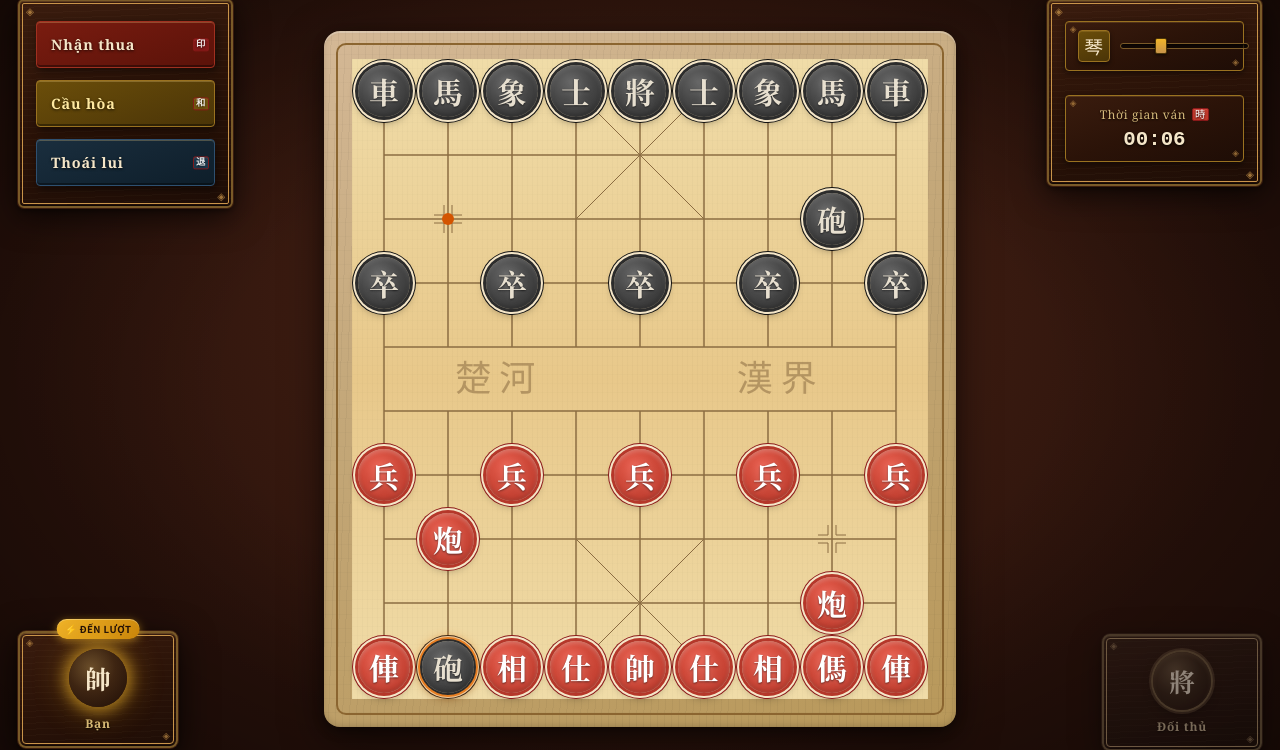
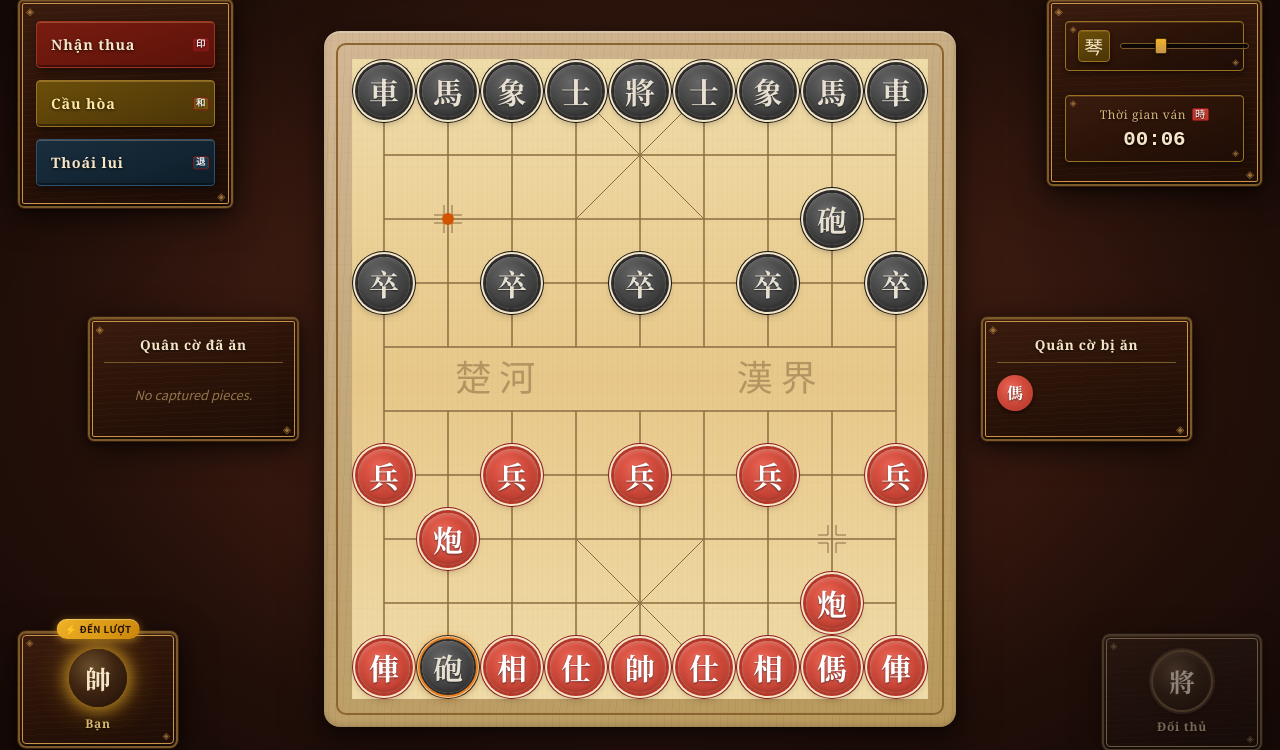
Before and after one commit to icetruong/xiangqi, a Django app: page /game/003f0011-367a-4dda-b052-a3e39c0b4f11/ in a window 1280 px wide. Shown: the part 21-771 px from the top of the page. Run offline with Django 5.2, Linux system fonts and the light colour scheme; data comes from the database, SQL or seed files in the repository; both versions use the stored data as it was after the commit; some web fonts are replaced.

Commit message:
feat: chess has been claimed

```diff
--- a/games/static/games/css/style.css
+++ b/games/static/games/css/style.css
@@ -2313,3 +2313,173 @@ body {
         text-align: center;
     }
 }
+
+/* ═══════════════════════════════════════════════════════════
+   Captured Pieces Area
+   ═══════════════════════════════════════════════════════════ */
+.captured-area {
+    display: flex;
+    flex-direction: column;
+    width: 14vw;
+    min-width: 120px;
+    max-width: 180px;
+    padding: 16px 14px;
+    /* Styles matching game settings panels */
+    background: repeating-linear-gradient(178deg,
+            rgba(255, 220, 160, .025) 0px,
+            rgba(255, 220, 160, .025) 1px,
+            transparent 1px,
+            transparent 6px),
+        linear-gradient(165deg, #3a1c0e 0%, #2b1308 50%, #1e0d06 100%);
+    border: 2px solid #7a5a28;
+    outline: 1px solid #c9944a;
+    outline-offset: -5px;
+    border-radius: 6px;
+    box-shadow: 0 0 0 1px #3a1c0e,
+        0 8px 32px rgba(0, 0, 0, .7),
+        0 2px 6px rgba(0, 0, 0, .5),
+        inset 0 1px 0 rgba(255, 200, 100, .18),
+        inset 0 -1px 0 rgba(0, 0, 0, .5);
+    margin: 0 20px;
+    position: relative;
+    user-select: none;
+}
+
+/* Ornaments for captured corners */
+.captured-area::before,
+.captured-area::after {
+    content: '◈';
+    position: absolute;
+    font-size: 0.65rem;
+    color: #c9944a;
+    opacity: 0.75;
+    line-height: 1;
+    pointer-events: none;
+}
+
+.captured-area::before {
+    top: 5px;
+    left: 6px;
+}
+
+.captured-area::after {
+    bottom: 5px;
+    right: 6px;
+}
+
+.captured-left {
+    margin-right: 25px;
+}
+
+.captured-right {
+    margin-left: 25px;
+}
+
+.captured-header {
+    font-size: 0.85rem;
+    font-weight: bold;
+    color: #f5e6c8;
+    text-align: center;
+    margin-bottom: 12px;
+    text-shadow: 0 1px 3px rgba(0, 0, 0, .7);
+    letter-spacing: 0.05em;
+    border-bottom: 1px solid #7a5a28;
+    padding-bottom: 8px;
+    font-family: 'Noto Serif', serif;
+}
+
+.captured-pieces {
+    display: flex;
+    flex-wrap: wrap;
+    gap: 10px;
+    justify-content: flex-start;
+    min-height: 48px;
+}
+
+/* ── Empty State ── */
+.captured-empty {
+    width: 100%;
+    color: #d4b87a;
+    font-size: 0.8rem;
+    text-align: center;
+    opacity: 0.6;
+    font-style: italic;
+    padding: 10px 0;
+}
+
+/* ── Captured Piece Mini Icon ── */
+.captured-mini-wrap {
+    position: relative;
+    width: 36px;
+    height: 36px;
+}
+
+.captured-badge {
+    position: absolute;
+    bottom: -6px;
+    right: -6px;
+    background: #c0392b;
+    color: white;
+    font-size: 0.6rem;
+    font-weight: bold;
+    border-radius: 4px;
+    padding: 1px 3px;
+    box-shadow: 0 1px 2px rgba(0, 0, 0, 0.8);
+    z-index: 10;
+    border: 1px solid #8b1a1a;
+    font-family: sans-serif;
+    line-height: 1;
+}
+
+/* Base class applied to the piece itself */
+.piece-mini {
+    width: 100% !important;
+    height: 100% !important;
+    position: relative !important;
+    left: auto !important;
+    top: auto !important;
+    margin: 0 !important;
+    transform: none !important;
+    cursor: default;
+    border-width: 2px !important;
+    box-shadow: 0 2px 4px rgba(0, 0, 0, 0.5) !important;
+}
+
+.piece-mini:hover {
+    transform: none !important;
+    filter: none !important;
+}
+
+.piece-mini .piece-text {
+    font-size: 16px !important;
+}
+
+/* ── Glow Effect for New Capture ── */
+@keyframes captureGlow {
+    0% {
+        box-shadow: 0 0 0 2px var(--highlight-gold), 0 0 16px rgba(240, 180, 41, 0.9) !important;
+        filter: brightness(1.3);
+    }
+
+    100% {
+        box-shadow: 0 2px 4px rgba(0, 0, 0, 0.5) !important;
+        filter: brightness(1);
+    }
+}
+
+.glow-new-capture {
+    animation: captureGlow 1.2s ease-out forwards;
+}
+
+/* ── Overriding the old capture fade out for JS transition ── */
+.piece--captured-animating {
+    pointer-events: none !important;
+    z-index: 100 !important;
+}
+
+/* Hide captured areas on small mobile screens */
+@media (max-width: 768px) {
+    .captured-area {
+        display: none;
+    }
+}
--- a/games/static/games/js/game.js
+++ b/games/static/games/js/game.js
@@ -468,7 +468,10 @@ function renderBoard(shouldAnimate) {
         // Remove from DOM after animation
         setTimeout(function () {
             if (capturedEl.parentNode) capturedEl.parentNode.removeChild(capturedEl);
+            updateCapturedUI(capturedEl);
         }, 180);
+    } else {
+        updateCapturedUI(null);
     }
 
     // ── Build pool of remaining existing pieces by code ──
@@ -712,6 +715,97 @@ function getCaptureTargets() {
         }
     }
     return targets;
+}
+
+function getCapturedPieces() {
+    var counts = { r: {}, b: {} };
+    for (var r = 0; r < ROWS; r++) {
+        for (var c = 0; c < COLS; c++) {
+            var code = boardState[r][c];
+            if (code) {
+                var side = code.charAt(0);
+                var pct = code.substring(1);
+                if (pct === 'N') pct = 'H'; // Unify Knights
+                counts[side][pct] = (counts[side][pct] || 0) + 1;
+            }
+        }
+    }
+
+    var initial = { K: 1, A: 2, E: 2, H: 2, R: 2, C: 2, P: 5 };
+    var sortOrder = { K: 1, A: 2, E: 3, H: 4, R: 5, C: 6, P: 7 };
+
+    var captured = { r: [], b: [] };
+    ['r', 'b'].forEach(function (side) {
+        Object.keys(initial).forEach(function (pct) {
+            var onBoard = counts[side][pct] || 0;
+            var missing = initial[pct] - onBoard;
+            if (missing > 0) {
+                captured[side].push({ code: side + pct, count: missing, order: sortOrder[pct] });
+            }
+        });
+        captured[side].sort(function (a, b) { return a.order - b.order; });
+    });
+
+    return captured;
+}
+
+function updateCapturedUI(capturedEl) {
+    var capturedAreaLeft = document.getElementById('capturedPiecesLeft');
+    var capturedAreaRight = document.getElementById('capturedPiecesRight');
+    if (!capturedAreaLeft || !capturedAreaRight) return;
+
+    var capData = getCapturedPieces();
+    var yourCapSide = playerSide === 'r' ? 'b' : 'r';
+    var oppCapSide = playerSide === 'r' ? 'r' : 'b';
+
+    var newCaptureCode = null;
+    if (capturedEl) {
+        newCaptureCode = capturedEl.dataset.piece;
+        if (newCaptureCode.charAt(1) === 'N') newCaptureCode = newCaptureCode.charAt(0) + 'H';
+    }
+
+    renderCapturedGroup(capturedAreaLeft, capData[yourCapSide], newCaptureCode);
+    renderCapturedGroup(capturedAreaRight, capData[oppCapSide], newCaptureCode);
+}
+
+function renderCapturedGroup(container, items, newCode) {
+    container.innerHTML = '';
+
+    if (items.length === 0) {
+        var emptyMsg = document.createElement('div');
+        emptyMsg.className = 'captured-empty';
+        emptyMsg.textContent = 'No captured pieces.';
+        container.appendChild(emptyMsg);
+        return;
+    }
+
+    items.forEach(function (item) {
+        var wrap = document.createElement('div');
+        wrap.className = 'captured-mini-wrap';
+
+        var pieceCode = item.code;
+        // Map back to PIECE_NAMES code (use 'N' for Black Knight historically, or just stick to 'H')
+        if (pieceCode.charAt(1) === 'H' && !PIECE_NAMES[pieceCode]) {
+            pieceCode = pieceCode.charAt(0) + 'N';
+        }
+        var pieceEl = createPiece(pieceCode);
+        pieceEl.className += ' piece-mini';
+
+        if (newCode && (newCode === item.code || newCode === pieceCode)) {
+            pieceEl.classList.add('glow-new-capture');
+        }
+
+        wrap.appendChild(pieceEl);
+
+        if (item.count > 1) {
+            var badge = document.createElement('div');
+            badge.className = 'captured-badge';
+            badge.textContent = '×' + item.count;
+            wrap.appendChild(badge);
+        }
+
+        container.appendChild(wrap);
+    });
 }
 
 // (Function removed as we render declaratively now)
--- a/games/templates/games/game.html
+++ b/games/templates/games/game.html
@@ -30,10 +30,22 @@
             <div class="pp-name" id="ppNameRight">Đối thủ</div>
         </div>
         <div class="game-area">
+            <!-- Left Captured Area (You) -->
+            <div class="captured-area captured-left" id="capturedLeft">
+                <div class="captured-header">Quân cờ đã ăn</div>
+                <div class="captured-pieces" id="capturedPiecesLeft"></div>
+            </div>
+
             <div class="board-wrapper" id="boardWrapper">
                 <div class="board-inner" id="board"></div>
                 <!-- Check overlay: "將軍" text shown when check occurs -->
                 <div id="check-overlay" class="check-overlay" aria-live="assertive" aria-atomic="true"></div>
+            </div>
+
+            <!-- Right Captured Area (Opponent) -->
+            <div class="captured-area captured-right" id="capturedRight">
+                <div class="captured-header">Quân cờ bị ăn</div>
+                <div class="captured-pieces" id="capturedPiecesRight"></div>
             </div>
         </div>
     </div>
```
Also changed, not shown: db.sqlite3.
